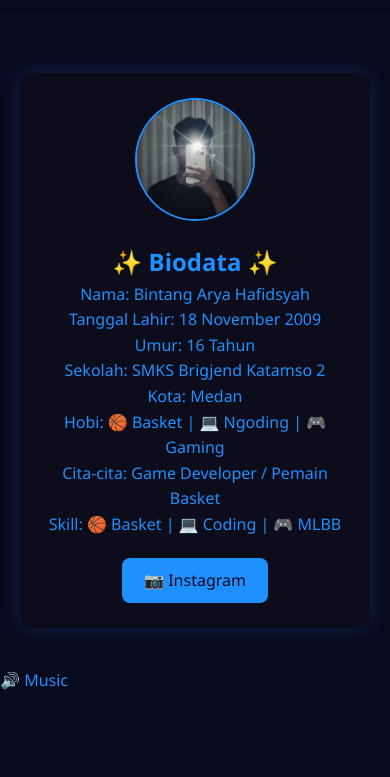
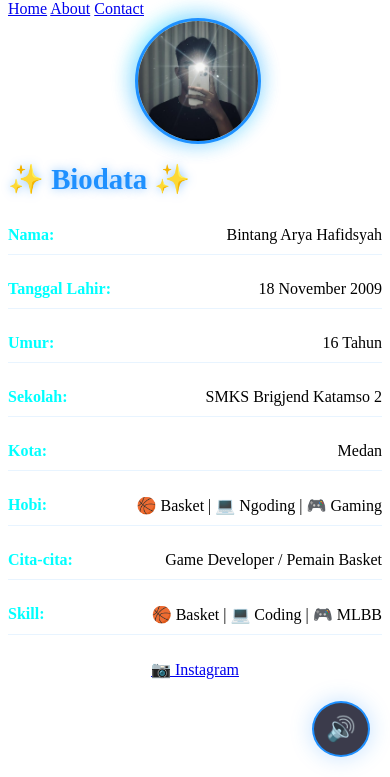
Before and after one commit to tytialo091-crypto/my-biodate, a plain HTML site: page about.html in a window 390 px wide. Shown: the part 67-844 px from the top of the page. Drawn offline with Linux system fonts and the light colour scheme.

Commit message:
Update style.css

```diff
--- a/style.css
+++ b/style.css
@@ -1,41 +1,194 @@
-/* Reset & font */
-* {margin:0;padding:0;box-sizing:border-box;}
-body {font-family:'Segoe UI',Tahoma,Geneva,Verdana,sans-serif;background:#0a0a1f;color:#1e90ff;line-height:1.6;}
+/* Tambahkan ini di style.css yang sudah ada */
 
-/* Navbar */
-.navbar {display:flex;justify-content:space-between;align-items:center;padding:15px 40px;position:fixed;width:100%;top:0;background:rgba(10,10,30,0.95);z-index:100;border-bottom:1px solid #111;}
-.navbar a {color:#1e90ff;margin-left:20px;text-decoration:none;font-weight:500;transition:0.3s;}
-.navbar a:hover {color:#00ffff;}
+/* Profile container dengan efek glow */
+.profile-container {
+  position: relative;
+  width: 140px;
+  height: 140px;
+  margin: 0 auto 20px;
+}
 
-/* Hero section */
-.hero {height:100vh;display:flex;flex-direction:column;justify-content:center;padding-left:60px;position:relative;}
-.hero-box h1 {font-size:3rem;margin-bottom:10px;position:relative;color:#1e90ff;}
+.profile {
+  width: 100%;
+  height: 100%;
+  border-radius: 50%;
+  border: 3px solid #1e90ff;
+  object-fit: cover;
+  position: relative;
+  z-index: 2;
+  box-shadow: 0 0 20px rgba(30, 144, 255, 0.3);
+  transition: transform 0.3s ease;
+}
 
-/* Glitch effect */
-.glitch {position:relative;display:inline-block;}
-.glitch::before,.glitch::after {content:attr(data-text);position:absolute;left:0;}
-.glitch::before {color:#1e90ff;clip:rect(0,900px,0,0);animation:glitchTop 2s infinite linear alternate-reverse;}
-.glitch::after {color:#00ffff;clip:rect(0,900px,0,0);animation:glitchBottom 2s infinite linear alternate-reverse;}
-@keyframes glitchTop {0%{clip:rect(0,900px,20px,0);transform:translate(-2px,-2px);}50%{clip:rect(10px,900px,25px,0);transform:translate(2px,2px);}100%{clip:rect(0,900px,20px,0);transform:translate(0,0);}}
-@keyframes glitchBottom {0%{clip:rect(25px,900px,50px,0);transform:translate(2px,2px);}50%{clip:rect(30px,900px,55px,0);transform:translate(-2px,-2px);}100%{clip:rect(25px,900px,50px,0);transform:translate(0,0);}}
+.profile:hover {
+  transform: scale(1.05);
+}
 
-/* Typing text */
-#typing {color:#00ffff;margin-top:5px;font-weight:400;min-height:20px;font-size:1.1rem;}
+.profile-glow {
+  position: absolute;
+  top: -5px;
+  left: -5px;
+  right: -5px;
+  bottom: -5px;
+  border-radius: 50%;
+  background: linear-gradient(45deg, #1e90ff, #00ffff, #1e90ff);
+  filter: blur(10px);
+  opacity: 0.5;
+  z-index: 1;
+  animation: glowPulse 3s infinite;
+}
 
-/* Buttons */
-.btn {display:inline-block;margin-top:20px;background:#1e90ff;color:#0a0a1f;padding:10px 22px;border-radius:8px;text-decoration:none;font-weight:500;transition:all 0.3s ease;}
-.btn:hover {background:#00ffff;color:#0a0a1f;box-shadow:0 0 15px #00ffff;}
+@keyframes glowPulse {
+  0%, 100% { opacity: 0.3; transform: scale(1); }
+  50% { opacity: 0.6; transform: scale(1.1); }
+}
 
-/* Cards */
-.card {background:#0c0c1a;max-width:350px;margin:140px auto 40px;padding:25px;border-radius:12px;box-shadow:0 0 20px rgba(30,144,255,0.2);text-align:center;}
-.profile {width:120px;border-radius:50%;margin-bottom:15px;border:2px solid #1e90ff;}
+/* Glow text */
+.glow-text {
+  color: #1e90ff;
+  text-shadow: 0 0 10px rgba(30, 144, 255, 0.5);
+  margin-bottom: 20px;
+  font-size: 1.8rem;
+}
 
-/* Scroll reveal */
-.reveal {opacity:0;transform:translateY(30px);transition:0.6s ease;}
-.reveal.active {opacity:1;transform:translateY(0);}
+/* Hero buttons */
+.hero-buttons {
+  display: flex;
+  gap: 15px;
+  margin-top: 20px;
+  flex-wrap: wrap;
+}
 
-/* Loading screen */
-#loading {position:fixed;inset:0;background:#0a0a1f;color:#1e90ff;display:flex;align-items:center;justify-content:center;z-index:999;font-weight:bold;font-size:1.2rem;}
+.btn-outline {
+  background: transparent;
+  border: 2px solid #1e90ff;
+  color: #1e90ff;
+}
 
-/* Canvas particles */
-canvas {position:absolute;inset:0;z-index:0;}
+.btn-outline:hover {
+  background: #1e90ff;
+  color: #0a0a1f;
+  border-color: #00ffff;
+}
+
+/* Music control yang lebih keren */
+.music-control {
+  position: fixed;
+  bottom: 30px;
+  right: 30px;
+  background: rgba(10, 10, 30, 0.8);
+  backdrop-filter: blur(10px);
+  border: 2px solid #1e90ff;
+  border-radius: 50px;
+  padding: 12px 20px;
+  display: flex;
+  align-items: center;
+  gap: 10px;
+  color: #1e90ff;
+  cursor: pointer;
+  z-index: 99;
+  transition: all 0.3s ease;
+  box-shadow: 0 0 20px rgba(30, 144, 255, 0.2);
+}
+
+.music-control:hover {
+  background: #1e90ff;
+  color: #0a0a1f;
+  transform: translateY(-3px);
+  box-shadow: 0 0 30px rgba(30, 144, 255, 0.4);
+}
+
+.music-icon {
+  font-size: 1.3rem;
+}
+
+.music-text {
+  font-weight: 600;
+  font-size: 0.9rem;
+}
+
+.music-control.paused {
+  border-color: #666;
+  color: #666;
+}
+
+.music-control.playing {
+  animation: musicPulse 2s infinite;
+}
+
+@keyframes musicPulse {
+  0%, 100% { box-shadow: 0 0 20px rgba(30, 144, 255, 0.2); }
+  50% { box-shadow: 0 0 30px rgba(30, 144, 255, 0.5); }
+}
+
+.pulse-animation {
+  animation: pulse 1.5s infinite;
+}
+
+@keyframes pulse {
+  0%, 100% { transform: scale(1); }
+  50% { transform: scale(1.05); }
+}
+
+/* Loading sub text */
+.loading-sub {
+  font-size: 0.9rem;
+  opacity: 0.7;
+  margin-top: 10px;
+}
+
+/* Social links */
+.social-links {
+  margin-top: 25px;
+  display: flex;
+  justify-content: center;
+  gap: 15px;
+}
+
+/* Bio item dengan emoji */
+.bio-item {
+  display: flex;
+  justify-content: space-between;
+  margin: 15px 0;
+  padding: 10px 0;
+  border-bottom: 1px solid rgba(30, 144, 255, 0.1);
+}
+
+.bio-label {
+  font-weight: 600;
+  color: #00ffff;
+}
+
+/* Responsive untuk mobile */
+@media (max-width: 768px) {
+  .hero-buttons {
+    flex-direction: column;
+    gap: 10px;
+  }
+
+  .music-control {
+    bottom: 20px;
+    right: 20px;
+    padding: 10px 15px;
+  }
+
+  .profile-container {
+    width: 120px;
+    height: 120px;
+  }
+}
+
+@media (max-width: 480px) {
+  .music-text {
+    display: none; /* Sembunyikan teks di hp biar irit tempat */
+  }
+
+  .music-control {
+    padding: 12px;
+    border-radius: 50%;
+  }
+
+  .music-icon {
+    font-size: 1.5rem;
+  }
+                             }
```
